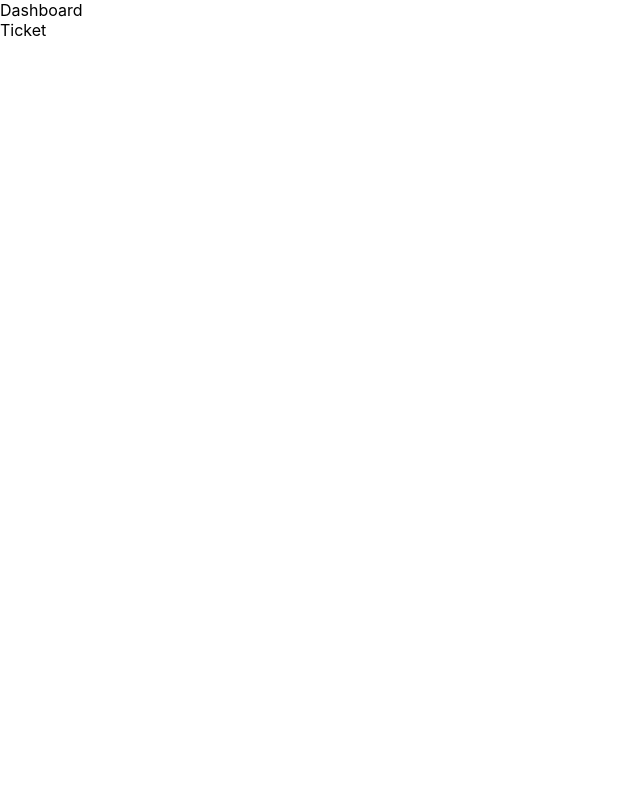
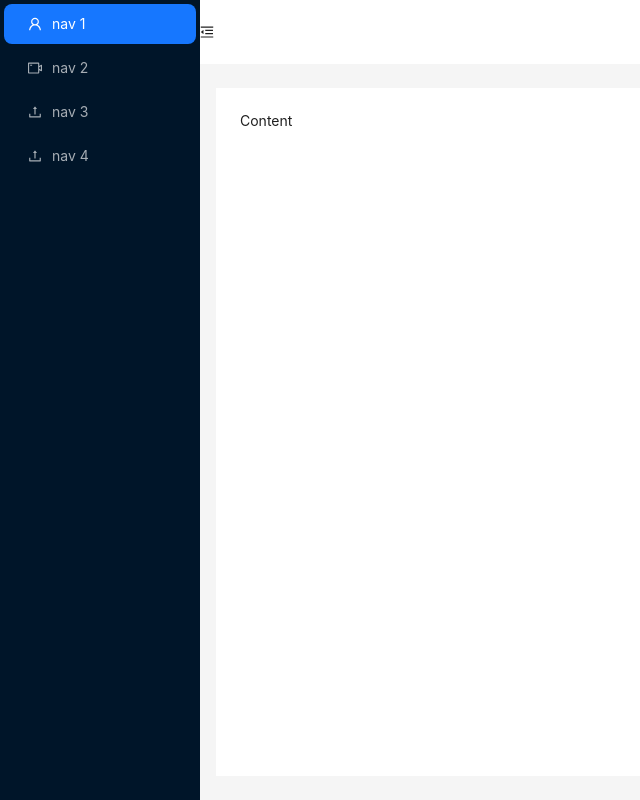
Before and after one commit to gjavier29/ticket-system, a React (Create React App) app: page / in a window 1280 px wide. Shown: the whole page, without its empty margins (0-640 px from the left). Built offline with nearby package versions, Linux system fonts and the light colour scheme.

Commit message:
update dashboard with css

```diff
--- a/src/App.tsx
+++ b/src/App.tsx
@@ -5,7 +5,6 @@
   return (
     <div className="App">
       <Dashboard />
-      <Ticket />
     </div>
   );
 }
--- /dev/null
+++ b/src/screens/Dashboard.css
@@ -0,0 +1,3 @@
+.height-100 {
+    height: 100vh;
+}
--- a/src/screens/Dashboard.tsx
+++ b/src/screens/Dashboard.tsx
@@ -1,11 +1,81 @@
-import React from 'react'
+import React, { useState } from "react";
+import {
+  MenuFoldOutlined,
+  MenuUnfoldOutlined,
+  UploadOutlined,
+  UserOutlined,
+  VideoCameraOutlined,
+} from "@ant-design/icons";
+import { Layout, Menu, theme } from "antd";
+import './Dashboard.css'
 
-type Props = {}
 
-const Dashboard = (props: Props) => {
+const { Header, Sider, Content } = Layout;
+type Props = {};
+
+const Dashboard: React.FC = (props: Props) => {
+  const [collapsed, setCollapsed] = useState(false);
+  const {
+    token: { colorBgContainer },
+  } = theme.useToken();
   return (
-    <div>Dashboard</div>
-  )
-}
+    <Layout className="height-100">
+      <Sider trigger={null} collapsible collapsed={collapsed}>
+        <div className="logo" />
+        <Menu
+          theme="dark"
+          mode="inline"
+          defaultSelectedKeys={["1"]}
+          items={[
+            {
+              key: "1",
+              icon: <UserOutlined />,
+              label: "nav 1",
+            },
+            {
+              key: "2",
+              icon: <VideoCameraOutlined />,
+              label: "nav 2",
+            },
+            {
+              key: "3",
+              icon: <UploadOutlined />,
+              label: "nav 3",
+            },
+            {
+              key: "4",
+              icon: <UploadOutlined />,
+              label: "nav 4",
+            },
+          ]}
+        />
+      </Sider>
 
-export default Dashboard
+      <Layout className="site-layout">
+        <Header style={{ padding: 0, background: colorBgContainer }}>
+          <div className="">
+            {React.createElement(
+              collapsed ? MenuUnfoldOutlined : MenuFoldOutlined,
+              {
+                className: "trigger",
+                onClick: () => setCollapsed(!collapsed),
+              }
+            )}
+          </div>
+        </Header>
+        <Content
+          style={{
+            margin: "24px 16px",
+            padding: 24,
+            minHeight: 280,
+            background: colorBgContainer,
+          }}
+        >
+          Content
+        </Content>
+      </Layout>
+    </Layout>
+  );
+};
+
+export default Dashboard;
```
Also changed, not shown: src/Components/Card.tsx (added, +11 -0 lines).
